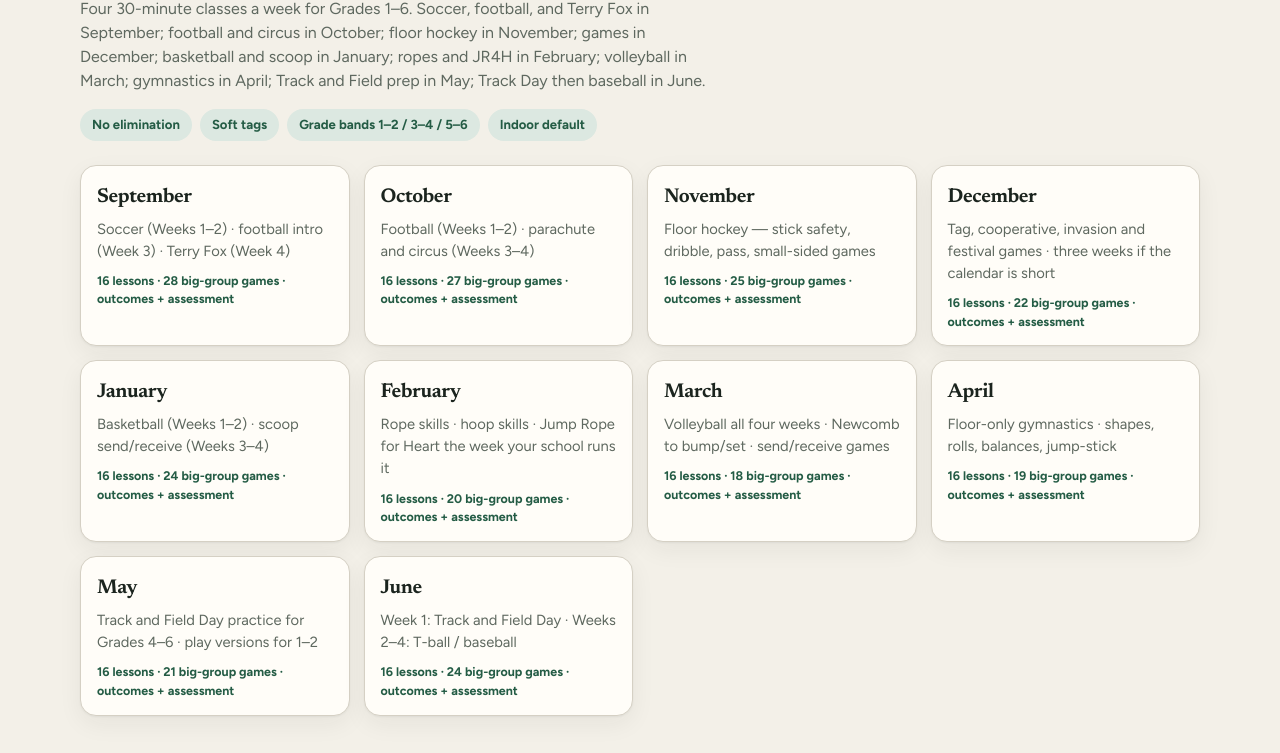
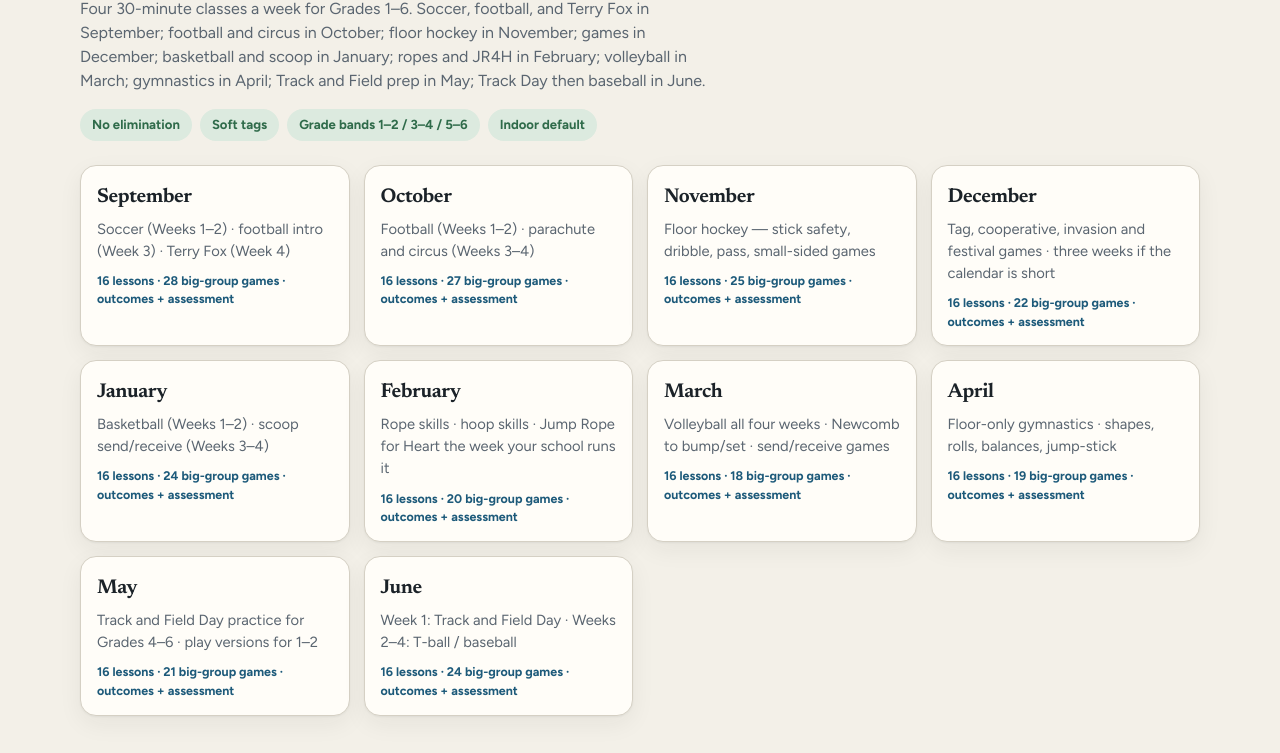
Before and after one commit to scaemrfung/pe-playbook, a plain HTML site: page index.html in a window 1280 px wide. Shown: the part 222-975 px from the top of the page. Drawn offline with Linux system fonts and the light colour scheme.

Commit message:
Use blue chrome with green highlights on the PE Playbook.
Header, buttons, and links go classroom blue; pills and sport marks stay green.

```diff
--- a/styles.css
+++ b/styles.css
@@ -1,13 +1,13 @@
 :root {
-  --green: #245c45;
-  --green-mid: #1d4d39;
-  --green-lt: #dce8e1;
-  --navy: #245c45;
-  --navy-lt: #dce8e1;
-  --gold: #245c45;
-  --ink: #1b241e;
-  --muted: #5e685f;
-  --subtle: #7a847b;
+  --green: #2f6b4a;
+  --green-mid: #245c45;
+  --green-lt: #dceadf;
+  --navy: #1d5a7a;
+  --navy-lt: #d7e6ee;
+  --gold: #1d5a7a;
+  --ink: #1b2228;
+  --muted: #5a6570;
+  --subtle: #74808a;
   --line: #d5d0c4;
   --bg: #f3f0e8;
   --card: #fffdf8;
```
